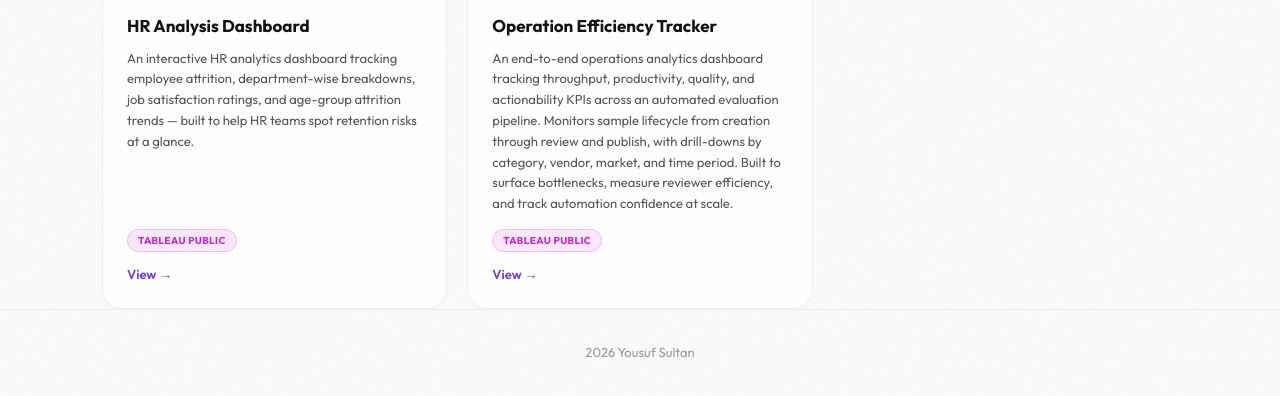
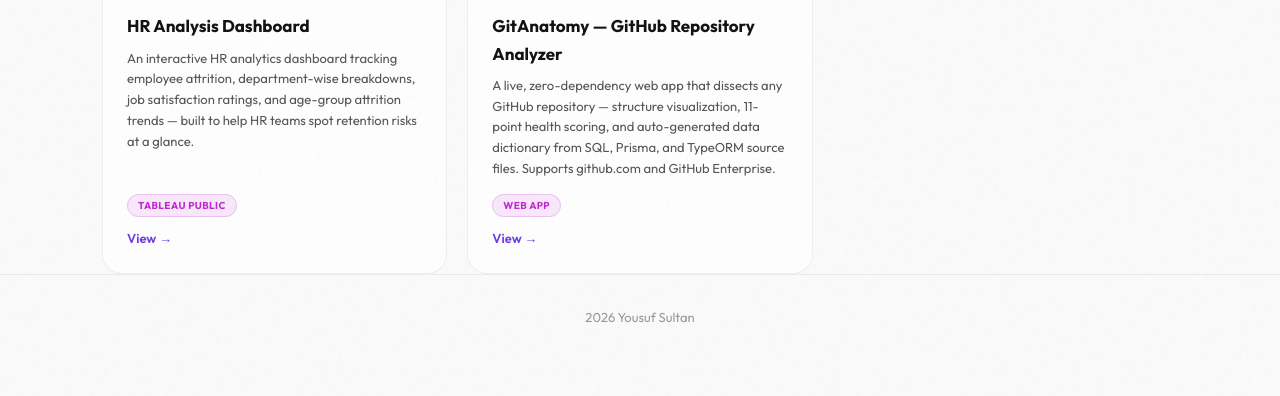
Before and after one commit to ysultankpg/ysultankpg.github.io, a Jekyll site: the page built from works/index.html, in a window 1280 px wide, cut to the strip 459-855 px from the top of the page. Built offline with Jekyll 4.4.1, drawn with Linux system fonts in a browser that asks for light colours.

Commit message:
Add GitAnatomy to My Works

```diff
--- a/_data/works.yml
+++ b/_data/works.yml
@@ -18,9 +18,9 @@
   image: "/assets/images/works/hr-analysis-dashboard.png"
   icon: "📊"
 
-- title: "Operation Efficiency Tracker"
-  description: "An end-to-end operations analytics dashboard tracking throughput, productivity, quality, and actionability KPIs across an automated evaluation pipeline. Monitors sample lifecycle from creation through review and publish, with drill-downs by category, vendor, market, and time period. Built to surface bottlenecks, measure reviewer efficiency, and track automation confidence at scale."
-  url: "https://public.tableau.com/app/profile/ysultankpg/viz/OperationEfficiencyTracker/Throughput"
-  type: "Tableau Public"
-  image: "/assets/images/works/operation-efficiency-tracker.jpg"
-  icon: "⚙️"
+- title: "GitAnatomy — GitHub Repository Analyzer"
+  description: "A live, zero-dependency web app that dissects any GitHub repository — structure visualization, 11-point health scoring, and auto-generated data dictionary from SQL, Prisma, and TypeORM source files. Supports github.com and GitHub Enterprise."
+  url: "https://ysultankpg.github.io/gitanatomy/"
+  type: "Web App"
+  image: "/assets/images/works/gitanatomy-home.png"
+  icon: "🧬"
```
Also changed, not shown: assets/images/works/gitanatomy-home.png (added).
